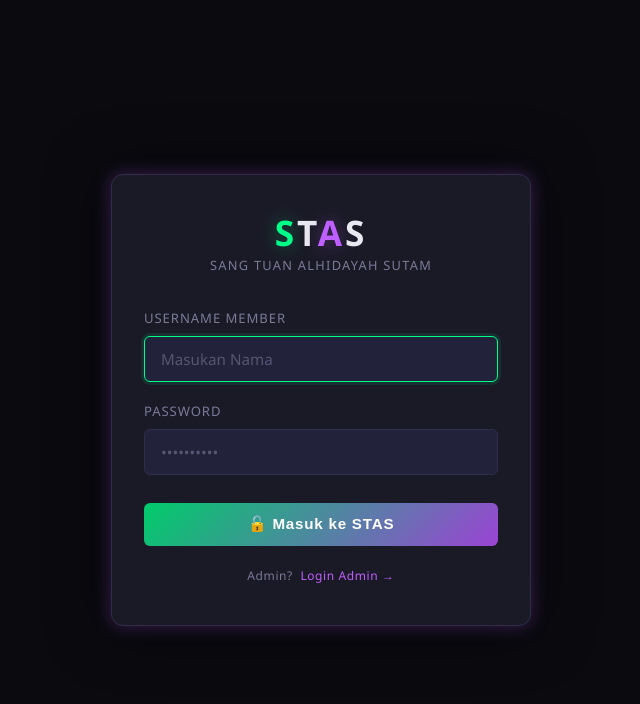
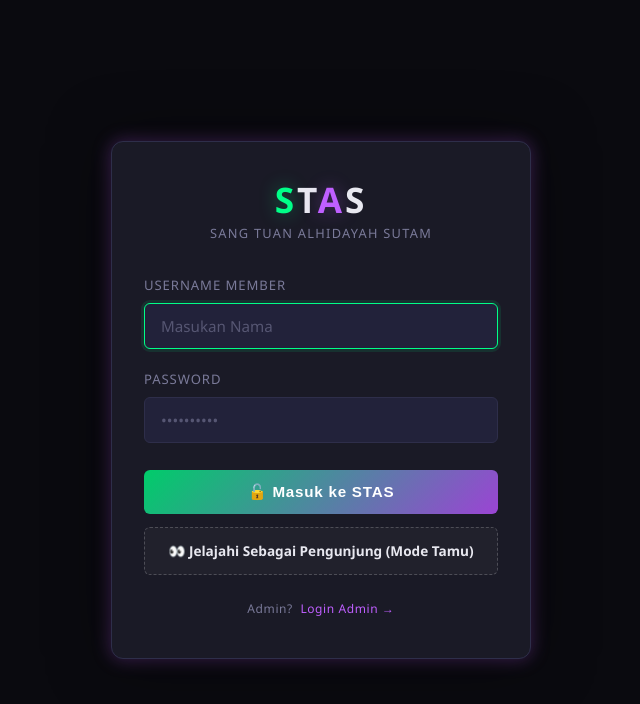
Before and after one commit to mlf167937-svg/stas, a Flask app: page /login in a window 1280 px wide. Shown: the top 704 px of the page, without its empty margins (319-959 px from the left). Run offline with Flask 3, Linux system fonts and the light colour scheme.

Commit message:
Update login.html

```diff
--- a/templates/login.html
+++ b/templates/login.html
@@ -10,7 +10,6 @@
 <div class="login-wrapper">
   <div class="login-box">
 
-    <!-- Brand -->
     <div class="login-brand">
       <div class="brand-name">
         <span class="s-letter">S</span><span class="t-letter">T</span><span class="a-letter">A</span><span class="ss-letter">S</span>
@@ -18,14 +17,12 @@
       <div class="brand-sub">Sang Tuan Alhidayah Sutam</div>
     </div>
 
-    <!-- Error -->
     {% if error %}
     <div class="form-error">
       <span>⚠</span> {{ error }}
     </div>
     {% endif %}
 
-    <!-- Form -->
     <form method="POST" action="{{ url_for('login') }}" autocomplete="off">
       <div class="form-group">
         <label for="username">Username Member</label>
@@ -50,7 +47,13 @@
       <button type="submit" class="btn-primary">🔓 Masuk ke STAS</button>
     </form>
 
-    <div class="admin-badge">
+    <div style="margin-top: 0.85rem; text-align: center;">
+      <a href="{{ url_for('login_guest') }}" style="display: block; padding: 0.75rem; border-radius: 6px; background: rgba(255, 255, 255, 0.03); border: 1px dashed rgba(255, 255, 255, 0.2); color: var(--text-main); text-decoration: none; font-size: 0.85rem; font-weight: bold; transition: 0.3s;" onmouseover="this.style.background='rgba(255,255,255,0.08)'" onmouseout="this.style.background='rgba(255,255,255,0.03)'">
+        👀 Jelajahi Sebagai Pengunjung (Mode Tamu)
+      </a>
+    </div>
+
+    <div class="admin-badge" style="margin-top: 1.5rem;">
       Admin? &nbsp;<a href="{{ url_for('admin_login') }}" style="color:var(--purple-neon);">Login Admin →</a>
     </div>
 
```
